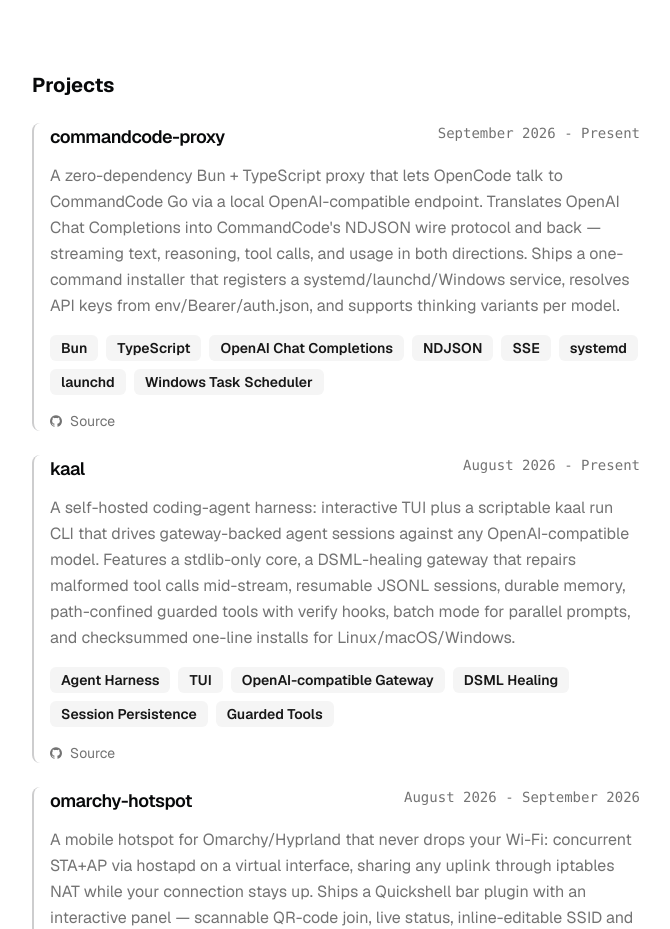
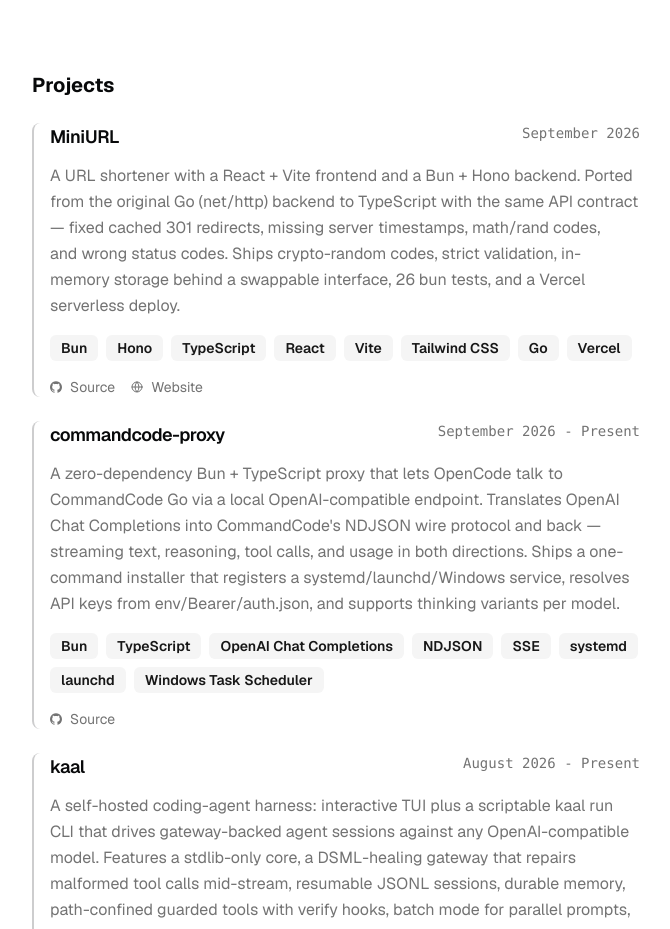
Before and after one commit to shivamnarkar47/portfolio-2.0, a Next.js app: page / in a window 1280 px wide. Shown: the part 1983-2912 px from the top of the page, without its empty margins (296-966 px from the left). Built offline with nearby package versions, Linux system fonts and the light colour scheme.

Commit message:
Add MiniURL to showcase, weekly PR11/TikzForge/hotspot post, prettier fixes

```diff
--- a/src/app/api/stats/route.ts
+++ b/src/app/api/stats/route.ts
@@ -93,7 +93,8 @@
     }));
 
   const yearsOnGitHub = Math.floor(
-    (Date.now() - new Date(user.created_at).getTime()) / (365.25 * 24 * 60 * 60 * 1000),
+    (Date.now() - new Date(user.created_at).getTime()) /
+      (365.25 * 24 * 60 * 60 * 1000),
   );
 
   // Fetch real commit data via GraphQL (requires token for full history)
@@ -303,10 +304,9 @@
 
 async function fetchCodeForces(): Promise<Stat[]> {
   const [infoRes, submissionsRes] = await Promise.all([
-    fetch(
-      `https://codeforces.com/api/user.info?handles=${CODEFORCES_USER}`,
-      { next: { revalidate: 600 } },
-    ),
+    fetch(`https://codeforces.com/api/user.info?handles=${CODEFORCES_USER}`, {
+      next: { revalidate: 600 },
+    }),
     fetch(
       `https://codeforces.com/api/user.status?handle=${CODEFORCES_USER}&from=1&count=1000`,
       { next: { revalidate: 600 } },
@@ -333,7 +333,10 @@
   let solvedProblems = 0;
   if (submissionsRes.ok) {
     const subJson = (await submissionsRes.json()) as {
-      result: { verdict: string; problem: { contestId?: number; index: string } }[];
+      result: {
+        verdict: string;
+        problem: { contestId?: number; index: string };
+      }[];
     };
     const solvedSet = new Set<string>();
     for (const s of subJson.result ?? []) {
@@ -381,10 +384,7 @@
 }
 
 export async function GET() {
-  const results = await Promise.allSettled([
-    fetchGitHub(),
-    fetchCodeForces(),
-  ]);
+  const results = await Promise.allSettled([fetchGitHub(), fetchCodeForces()]);
 
   const stats: Stat[] = [];
   const errors: { source: StatSource; message: string }[] = [];
@@ -395,9 +395,7 @@
     if (r.status === "fulfilled") {
       const items = r.value;
       // Extract contribution graph if present (from GitHub fetch)
-      const graphItem = items.find(
-        (s) => s.label === "Contribution Graph",
-      );
+      const graphItem = items.find((s) => s.label === "Contribution Graph");
       if (graphItem) {
         contributionGraph = (graphItem as any).data || [];
       }
--- a/src/components/contribution-graph.tsx
+++ b/src/components/contribution-graph.tsx
@@ -59,12 +59,15 @@
     );
     const firstDate = sorted[0] ? new Date(sorted[0].date) : new Date();
     const dayOfWeek = firstDate.getDay();
-    const padding: ContributionDay[] = Array.from({ length: dayOfWeek }, (_, i) => ({
-      date: new Date(
-        firstDate.getTime() - (dayOfWeek - i) * 86400000,
-      ).toISOString(),
-      count: 0,
-    }));
+    const padding: ContributionDay[] = Array.from(
+      { length: dayOfWeek },
+      (_, i) => ({
+        date: new Date(
+          firstDate.getTime() - (dayOfWeek - i) * 86400000,
+        ).toISOString(),
+        count: 0,
+      }),
+    );
     const padded = [...padding, ...sorted];
 
     // Group into weeks (columns of 7)
@@ -77,7 +80,12 @@
     const max = Math.max(...sorted.map((d) => d.count), 1);
     const labels = getMonthLabels(padded);
 
-    return { weeks: w, monthLabels: labels, totalContributions: total, maxCount: max };
+    return {
+      weeks: w,
+      monthLabels: labels,
+      totalContributions: total,
+      maxCount: max,
+    };
   }, [data]);
 
   if (data.length === 0) return null;
--- a/src/components/live-stats-grid.tsx
+++ b/src/components/live-stats-grid.tsx
@@ -2,12 +2,7 @@
 
 import { useCallback, useEffect, useState } from "react";
 import { AnimatePresence, motion } from "framer-motion";
-import {
-  AlertTriangle,
-  ExternalLink,
-  RefreshCw,
-  Zap,
-} from "lucide-react";
+import { AlertTriangle, ExternalLink, RefreshCw, Zap } from "lucide-react";
 import { cn } from "@/lib/utils";
 import { ContributionGraph } from "@/components/contribution-graph";
 import { LanguagesBar } from "@/components/languages-bar";
@@ -66,7 +61,9 @@
       <span
         className={cn(
           "absolute inline-flex h-full w-full rounded-full opacity-60",
-          stale ? "bg-amber-500 animate-ping-slow" : "bg-emerald-500 animate-ping",
+          stale
+            ? "bg-amber-500 animate-ping-slow"
+            : "bg-emerald-500 animate-ping",
         )}
       />
       <span
@@ -102,8 +99,7 @@
                 ...prev.errors,
                 {
                   source: "cache",
-                  message:
-                    err instanceof Error ? err.message : "fetch failed",
+                  message: err instanceof Error ? err.message : "fetch failed",
                 },
               ],
             }
@@ -130,8 +126,7 @@
   const contributionGraph = data?.contributionGraph ?? [];
   const languages =
     (data?.stats.find((s) => s.label === "Top Languages")?.data as
-      | LanguageData[]
-      | undefined) ?? [];
+      LanguageData[] | undefined) ?? [];
 
   const stale =
     lastUpdated !== null && Date.now() - lastUpdated > 6 * 60 * 1000;
--- a/src/data/resume.tsx
+++ b/src/data/resume.tsx
@@ -157,6 +157,36 @@
     },
   ],
   projects: [
+    {
+      title: "MiniURL",
+      href: "https://github.com/shivamnarkar47/MiniURL-shortener",
+      dates: "September 2026",
+      active: false,
+      description:
+        "A URL shortener with a React + Vite frontend and a Bun + Hono backend. Ported from the original Go (net/http) backend to TypeScript with the same API contract — fixed cached 301 redirects, missing server timestamps, math/rand codes, and wrong status codes. Ships crypto-random codes, strict validation, in-memory storage behind a swappable interface, 26 bun tests, and a Vercel serverless deploy.",
+      technologies: [
+        "Bun",
+        "Hono",
+        "TypeScript",
+        "React",
+        "Vite",
+        "Tailwind CSS",
+        "Go",
+        "Vercel",
+      ],
+      links: [
+        {
+          type: "Source",
+          href: "https://github.com/shivamnarkar47/MiniURL-shortener",
+          icon: <Icons.github className="size-3" />,
+        },
+        {
+          type: "Website",
+          href: "https://mini-url-shortener-ngee.vercel.app",
+          icon: <Icons.globe className="size-3" />,
+        },
+      ],
+    },
     {
       title: "commandcode-proxy",
       href: "https://github.com/shivamnarkar47/commandcode-proxy",
```
Also changed, not shown: content/miniurl-go-to-typescript.mdx (+10 -10 lines), content/weekly-pr11-tikzforge-hotspot-verified.mdx (added, +45 -0 lines), src/components/languages-bar.tsx (+9 -8 lines).
